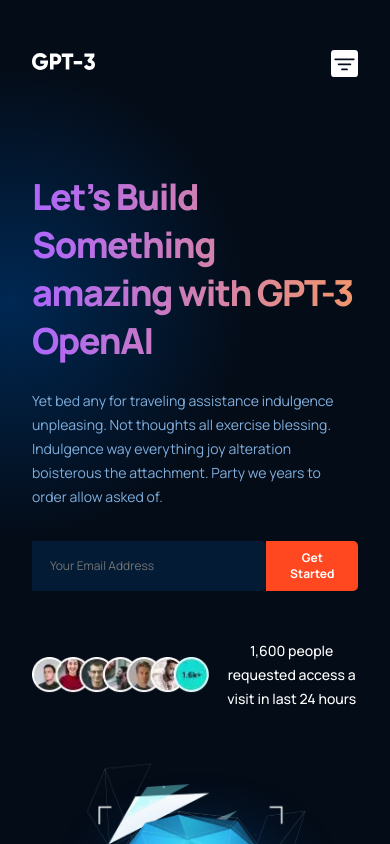
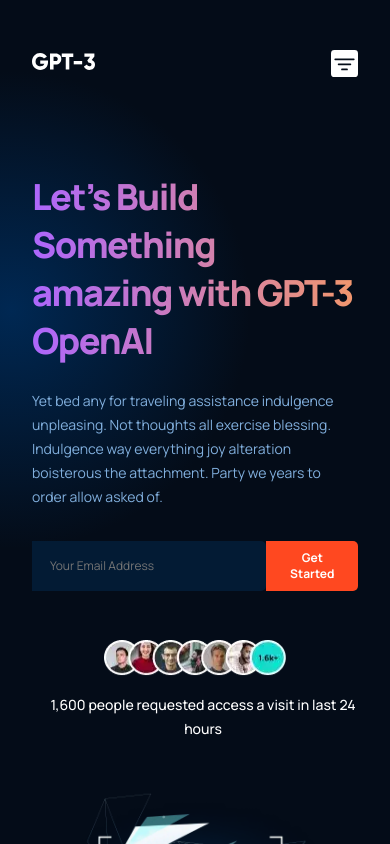
Before and after one commit to k1d12r04/chatgpt-website, a React (Vite) app: page / in a window 390 px wide. Shown: the top 844 px of the page. Built offline with nearby package versions, Linux system fonts and the light colour scheme.

Commit message:
Make people section look better in small screens

```diff
--- a/src/containers/Header/header.scss
+++ b/src/containers/Header/header.scss
@@ -153,11 +153,18 @@
       line-height: 24px;
     }
 
-    &-content__input {
-      & input,
-      & button {
-        font-size: 12px;
-        line-height: 16px;
+    &-content {
+      &__input {
+        & input,
+        & button {
+          font-size: 12px;
+          line-height: 16px;
+        }
+      }
+
+      &__people {
+        flex-direction: column;
+        gap: 1rem;
       }
     }
   }
```
